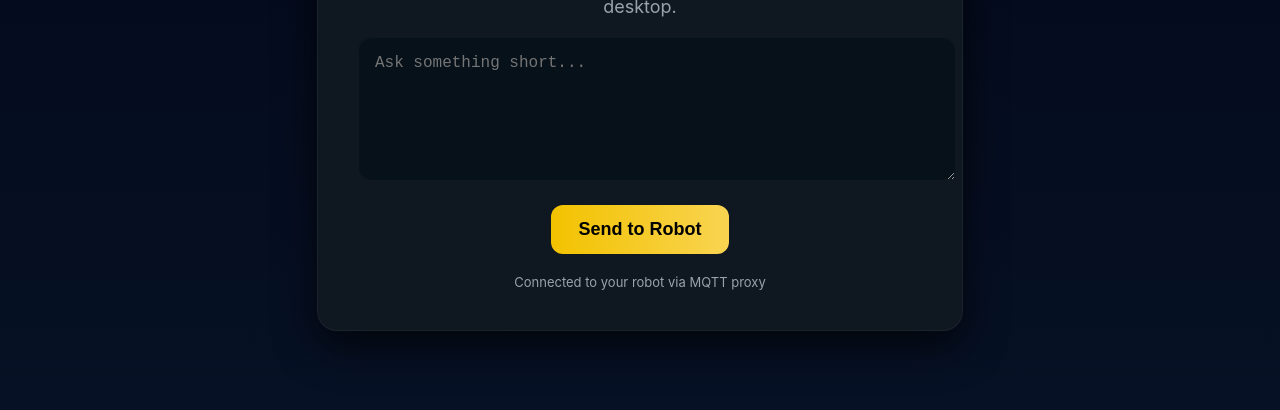
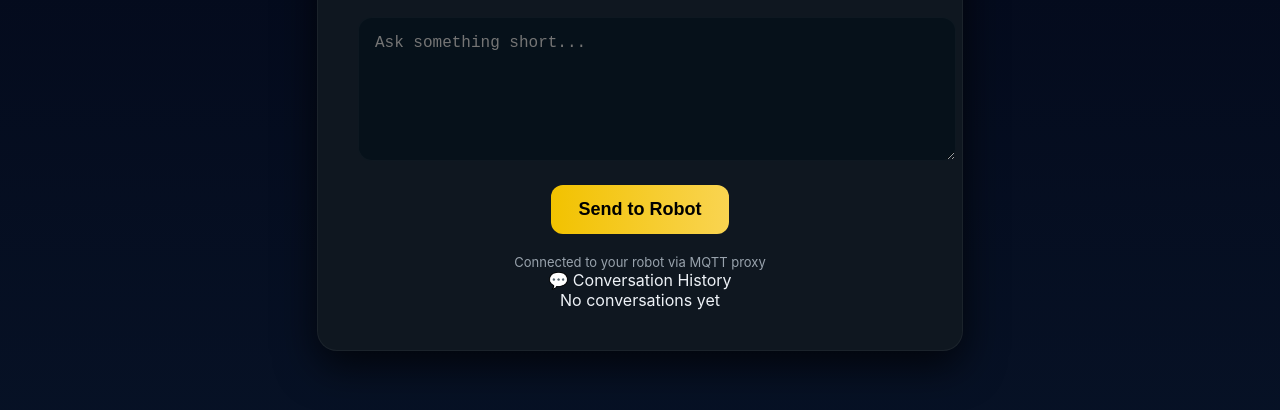
Before and after one commit to Ben17benami/AdiBot-cloud, a website: page index.html in a window 1280 px wide. Shown: the part 336-746 px from the top of the page. Drawn offline with Linux system fonts and the light colour scheme.

Commit message:
Update index.html

```diff
--- a/index.html
+++ b/index.html
@@ -4,19 +4,11 @@
   <meta charset="utf-8" />
   <meta name="viewport" content="width=device-width,initial-scale=1" />
   <title>ADIBOT</title>
-
-  <!-- CSS -->
   <link rel="stylesheet" href="/styles.css" />
-
-  <!-- Favicon – קובץ אחד: adibot-icon.png -->
   <link rel="icon" type="image/png" href="/adibot-icon.png" />
   <link rel="shortcut icon" href="/adibot-icon.png" />
-
-  <!-- PWA / manifest -->
   <link rel="manifest" href="/manifest.json">
   <meta name="theme-color" content="#f2c200">
-
-  <!-- iOS -->
   <link rel="apple-touch-icon" href="/adibot-icon.png">
   <meta name="apple-mobile-web-app-title" content="ADIBOT">
   <meta name="apple-mobile-web-app-capable" content="yes">
@@ -32,6 +24,14 @@
         <button id="sendBtn" class="btn">Send to Robot</button>
       </div>
       <footer>Connected to your robot via MQTT proxy</footer>
+
+      <!-- היסטוריית שיחה -->
+      <div class="history-section">
+        <div class="history-title">💬 Conversation History</div>
+        <div class="history-list" id="historyList">
+          <div class="no-history" id="noHistory">No conversations yet</div>
+        </div>
+      </div>
     </div>
   </div>
 
```
